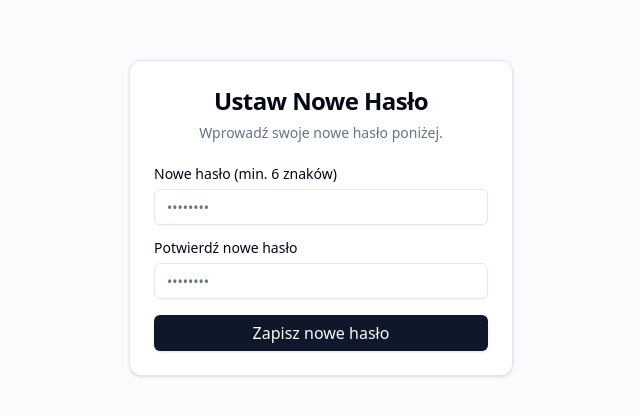
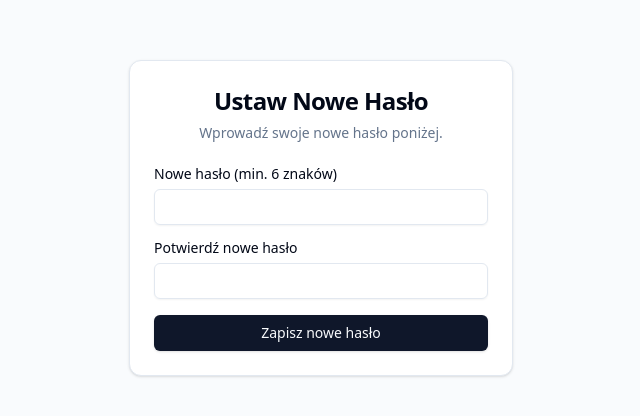
Before and after one commit to marcinadrych/WEB, a React (Vite) app: page /update-password in a window 1280 px wide. Shown: the part 182-598 px from the top of the page, without its empty margins (319-959 px from the left). Built offline with nearby package versions, Linux system fonts and the light colour scheme; no server answers.

Commit message:
Naprawa kodu

```diff
--- a/src/App.jsx
+++ b/src/App.jsx
@@ -1,49 +1,47 @@
-import { Routes, Route } from 'react-router-dom'; // <<< TA LINIA BYŁA BRAKUJĄCA!
-import { Toaster } from '@/components/ui/toaster';
-import ProtectedRoute from '@/components/ProtectedRoute';
+// src/App.jsx
 
-// Import stron
-import Auth from './pages/Auth';
-import MainLayout from './layouts/MainLayout';
-import Dashboard from './pages/Dashboard';
-import AddProduct from './pages/AddProduct';
-import ZmienStan from './pages/ZmienStan';
-import EditProduct from './pages/EditProduct';
-import UpdatePassword from './pages/UpdatePassword';
+import { useEffect, useState } from 'react'
+import { Routes, Route, useNavigate } from 'react-router-dom'
+import { supabase } from './supabaseClient'
+import { Toaster } from '@/components/ui/toaster'
+import MainLayout from './layouts/MainLayout'
+import Auth from './pages/Auth'
+import UpdatePassword from './pages/UpdatePassword'
+import Dashboard from './pages/Dashboard'
+// ... inne importy stron
 
-function App() {
+export default function App() {
+  const [session, setSession] = useState(null)
+  const [loading, setLoading] = useState(true)
+
+  useEffect(() => {
+    const getSession = async () => {
+      const { data: { session } } = await supabase.auth.getSession();
+      setSession(session);
+      setLoading(false);
+    };
+    getSession();
+
+    const { data: { subscription } } = supabase.auth.onAuthStateChange((_event, session) => {
+      setSession(session);
+    });
+
+    return () => subscription.unsubscribe();
+  }, []);
+
+  if (loading) {
+    return <div className="min-h-screen flex items-center justify-center"><p>Ładowanie...</p></div>
+  }
+
   return (
     <div className="min-h-screen bg-background text-foreground">
       <Routes>
-        {/* ================================= */}
-        {/*      ŚCIEŻKI PUBLICZNE          */}
-        {/* ================================= */}
         <Route path="/login" element={<Auth />} />
         <Route path="/update-password" element={<UpdatePassword />} />
 
-        {/* ================================= */}
-        {/*      ŚCIEŻKI CHRONIONE           */}
-        {/* ================================= */}
-        <Route
-          path="/*"
-          element={
-            <ProtectedRoute>
-              <MainLayout>
-                <Routes>
-                  <Route path="/" element={<Dashboard />} />
-                  <Route path="/dodaj-produkt" element={<AddProduct />} />
-                  <Route path="/zmien-stan" element={<ZmienStan />} />
-                  <Route path="/edytuj-produkt/:id" element={<EditProduct />} />
-                  <Route path="*" element={<Dashboard />} />
-                </Routes>
-              </MainLayout>
-            </ProtectedRoute>
-          }
-        />
+        <Route path="/*" element={session ? <MainLayout /> : <Auth />} />
       </Routes>
       <Toaster />
     </div>
-  );
+  )
 }
-
-export default App;
--- a/src/pages/UpdatePassword.jsx
+++ b/src/pages/UpdatePassword.jsx
@@ -1,3 +1,5 @@
+// src/pages/UpdatePassword.jsx
+
 import { useState } from 'react'
 import { supabase } from '@/supabaseClient'
 import { Button } from "@/components/ui/button"
@@ -34,10 +36,10 @@ export default function UpdatePassword() {
     } else {
       toast({ title: "Sukces!", description: "Hasło zostało zaktualizowane. Za chwilę zostaniesz przekierowany na stronę logowania." })
 
-      // Proste i niezawodne przekierowanie po 2 sekundach
+      // KLUCZOWA ZMIANA: Zamiast navigate, robimy twarde przeładowanie
       setTimeout(() => {
-        window.location.href = "/login";
-      }, 2000);
+        window.location.href = "/login"; // To jest niezawodny sposób na przekierowanie
+      }, 2000); // Czekamy 2 sekundy, żeby użytkownik zdążył przeczytać toasta
     }
   }
 
@@ -52,31 +54,13 @@ export default function UpdatePassword() {
           <form onSubmit={handleUpdatePassword} className="flex flex-col gap-4">
             <div className="grid gap-2">
               <Label htmlFor="password">Nowe hasło (min. 6 znaków)</Label>
-              <Input
-                id="password"
-                type="password"
-                placeholder="••••••••"
-                value={password}
-                required
-                onChange={(e) => setPassword(e.target.value)}
-                className="text-base"
-              />
+              <Input id="password" type="password" value={password} onChange={(e) => setPassword(e.target.value)} required />
             </div>
             <div className="grid gap-2">
               <Label htmlFor="confirmPassword">Potwierdź nowe hasło</Label>
-              <Input
-                id="confirmPassword"
-                type="password"
-                placeholder="••••••••"
-                value={confirmPassword}
-                required
-                onChange={(e) => setConfirmPassword(e.target.value)}
-                className="text-base"
-              />
+              <Input id="confirmPassword" type="password" value={confirmPassword} onChange={(e) => setConfirmPassword(e.target.value)} required />
             </div>
-            <Button type="submit" className="w-full text-base" disabled={loading}>
-              {loading ? 'Zapisywanie...' : 'Zapisz nowe hasło'}
-            </Button>
+            <Button type="submit" className="w-full" disabled={loading}>{loading ? 'Zapisywanie...' : 'Zapisz nowe hasło'}</Button>
           </form>
         </CardContent>
       </Card>
```
